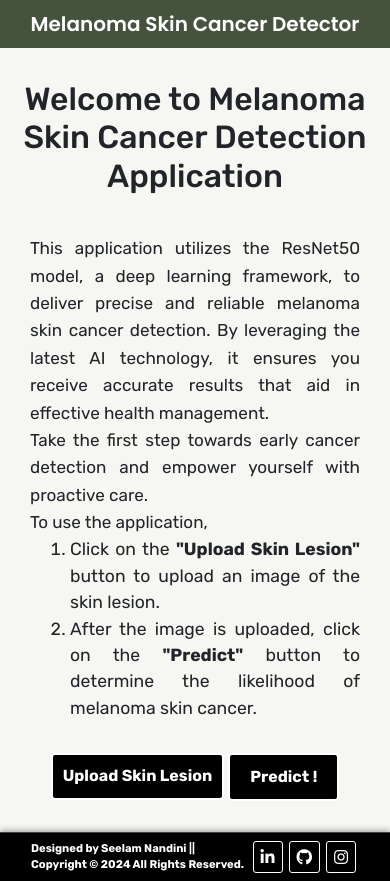
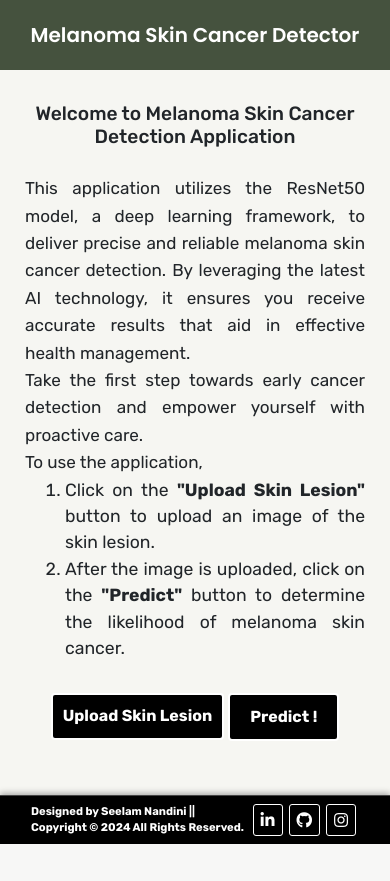
Before and after one commit to seelam-nandini/Melanoma-Skin-Cancer-Detection-using-Resnet50-CNN-Model, a Flask app: page / in a window 390 px wide. After the commit the page ends 844 px from the top, so only its background shows below. Run offline with Flask 3, Linux system fonts and the light colour scheme; some libraries are stand-ins or nearby versions.

Commit message:
Updated Code

```diff
--- a/static/css/main.css
+++ b/static/css/main.css
@@ -189,12 +189,15 @@ input[type="file"] {
     .main-container {
         flex-direction: column;
         align-items: stretch;
-        padding-left: 15px;
-        padding-right: 15px;
+        padding-left: 10px;
+        padding-right: 10px;
     }
     .main-heading {
         font-size: 0.5em;
         margin: 0.4em 0;
+    }
+    .page-heading {
+        font-size: 1.2em !important;
     }
     .info-section, .upload-section {
         padding: 0.5em;
@@ -211,7 +214,7 @@ input[type="file"] {
         align-items: center;
     }
     .navbar {
-        height: 50px;
+        height: 70px;
         padding: 5px 7px;
         box-sizing: border-box;
         padding-left: 10px;
@@ -220,7 +223,7 @@ input[type="file"] {
         justify-content: center;
         align-items: center;
         width: 100%;
-        max-width: 600px;
+        max-width: 650px;
         margin: 0 auto;
     }
     .navbar .heading {
```
